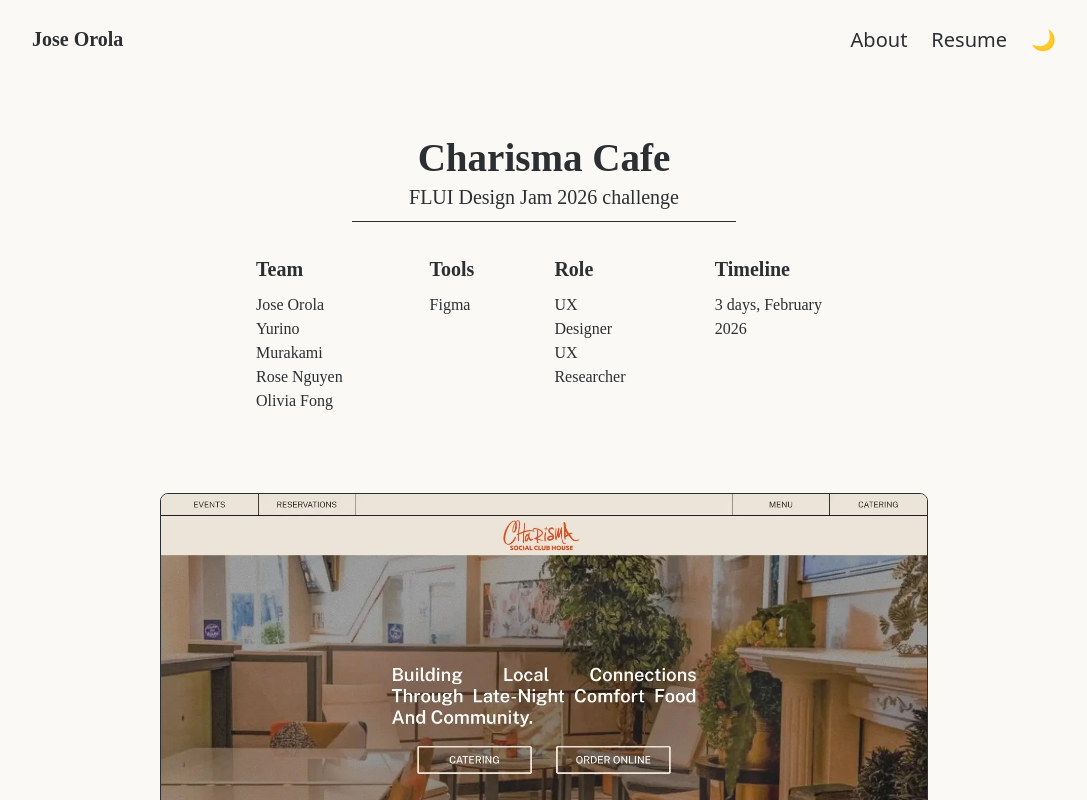
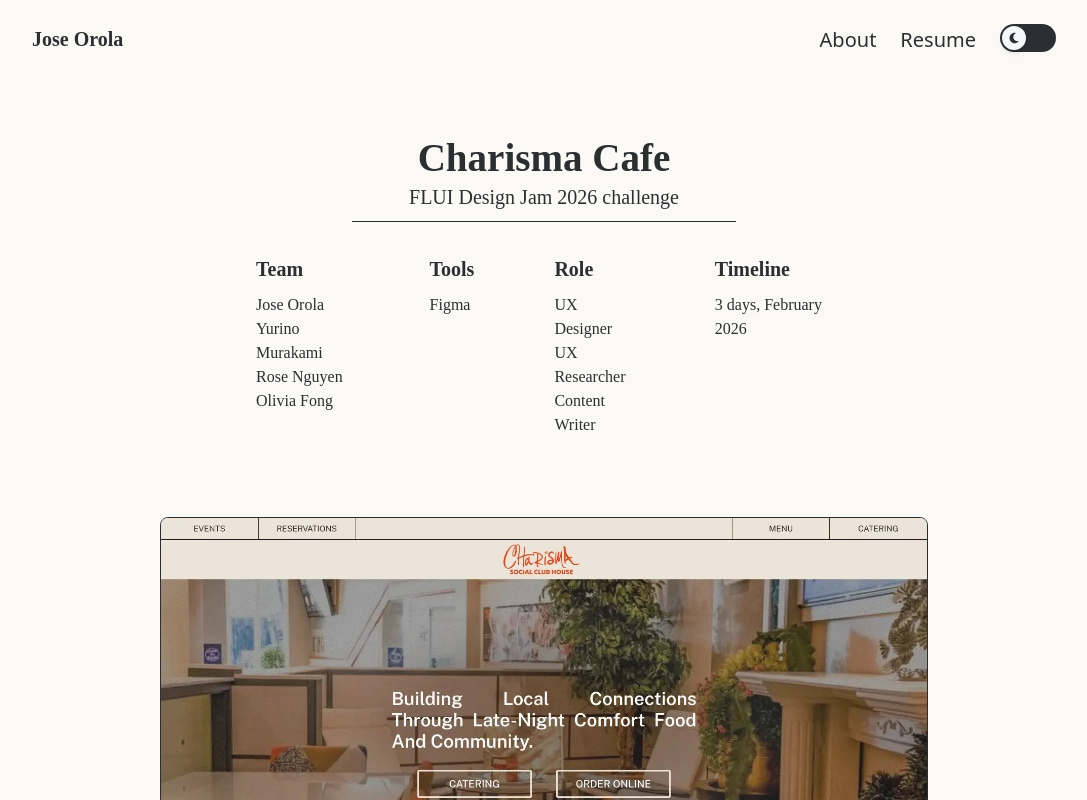
Before and after one commit to jorola0411/PortfolioWebsite, a React (Vite) app in the folder portfolio-website/: page /charismacafe in a window 1280 px wide. Shown: the top 800 px of the page, without its empty margins (96-1183 px from the left). Built offline with nearby package versions, Linux system fonts and the light colour scheme.

Commit message:
V1.3 - New Light/Dark toggle, Basic animations added

```diff
--- a/portfolio-website/index.html
+++ b/portfolio-website/index.html
@@ -12,7 +12,15 @@
   <meta name="viewport" content="width=device-width, initial-scale=1.0" />
   <title>Jose Orola | Web Developer</title>
 </head>
+<!-- Google tag (gtag.js) -->
+<script async src="https://www.googletagmanager.com/gtag/js?id=G-C0RLNBL7P4"></script>
+<script>
+  window.dataLayer = window.dataLayer || [];
+  function gtag(){dataLayer.push(arguments);}
+  gtag('js', new Date());
 
+  gtag('config', 'G-C0RLNBL7P4');
+</script>
 <body>
   <div id="root"></div>
   <script type="module" src="/src/main.jsx"></script>
--- a/portfolio-website/package.json
+++ b/portfolio-website/package.json
@@ -27,7 +27,7 @@
     "eslint-plugin-react-hooks": "^5.0.0",
     "eslint-plugin-react-refresh": "^0.4.14",
     "globals": "^15.11.0",
-    "motion": "^11.11.17",
+    "motion": "^11.18.2",
     "react-router-dom": "^6.28.0",
     "vite": "^5.4.10"
   }
--- a/portfolio-website/src/components/AboutMe.jsx
+++ b/portfolio-website/src/components/AboutMe.jsx
@@ -1,4 +1,5 @@
 import { useEffect } from 'react'
+import { motion } from "motion/react";
 import jose from '../assets/jose.jpg'
 
 export default function AboutMe() {
@@ -9,6 +10,9 @@ export default function AboutMe() {
 
   return (
     <>
+      <motion.div initial={{ opacity: 0, y: 40 }}
+        animate={{ opacity: 1, y: 0 }}
+        transition={{ duration: 0.5, ease: "easeOut" }}>
         <section className='grid grid-cols-1 md:grid-cols-2 gap-8 mb-8'>
           <div className='col-span-1  order-last md:order-first'>
             <h1 className='font-bold text-lg pb-8'>Hey again!</h1>
@@ -74,7 +78,7 @@ export default function AboutMe() {
 
         </section>
 
-
+      </motion.div>
     </>
   )
 }
--- a/portfolio-website/src/components/CCoffee.jsx
+++ b/portfolio-website/src/components/CCoffee.jsx
@@ -1,9 +1,11 @@
 import { useCallback, useRef, useState, useEffect } from "react";
+import { motion } from "motion/react";
 import beforeImg from "../assets/ccoffeehomebefore.webp";
 import afterImg from "../assets/ccoffeehomeafter.webp";
 import ccoffeeia from "../assets/ccoffeeia.webp";
 import responsivenessccoffee from "../assets/responsivenessccoffee.webp";
 import ccoffeedonate from "../assets/ccoffeedonate.webp";
+
 export default function Ccoffee() {
 
   useEffect(() => {
@@ -70,7 +72,10 @@ export default function Ccoffee() {
     <>
 
 
-      <div className="flexbox justify-center items-center mx-auto md:max-w-9/12">
+      <motion.div className="flexbox justify-center items-center mx-auto md:max-w-9/12" initial={{ opacity: 0, y: 40 }}
+        animate={{ opacity: 1, y: 0 }}
+        transition={{ duration: 0.5, ease: "easeOut" }}>
+
         <section className="md:max-w-9/12 mx-auto">
 
           <h1 className="font-bold sm:text-2xl md:text-3xl text-center ">C Coffee</h1>
@@ -199,7 +204,7 @@ export default function Ccoffee() {
 
           <p className="mb-10">Designing for a B2B is often built on credibility and details for their brand, compared to B2C, which focuses on engaging visuals and the emotional aspect of things.</p>
         </section>
-      </div >
+      </motion.div >
 
     </>
   )
--- a/portfolio-website/src/components/CharismaCafe.jsx
+++ b/portfolio-website/src/components/CharismaCafe.jsx
@@ -1,5 +1,5 @@
 import { useEffect } from "react";
-
+import { motion } from "motion/react";
 import charismahome from "../assets/charismahome.webp"
 import brandguide1 from "../assets/charismabrandguide1.webp"
 import brandguide2 from "../assets/charismabrandguide2.webp"
@@ -14,7 +14,9 @@ export default function CharismaCafe() {
     <>
 
 
-      <div className="flexbox justify-center items-center mx-auto max-w-9/12">
+      <motion.div className="flexbox justify-center items-center mx-auto max-w-9/12" initial={{ opacity: 0, y: 40 }}
+        animate={{ opacity: 1, y: 0 }}
+        transition={{ duration: 0.5, ease: "easeOut" }}>
         <section className="md:max-w-9/12 mx-auto">
 
           <h1 className="font-bold sm:text-2xl md:text-3xl text-center ">Charisma Cafe</h1>
@@ -41,6 +43,7 @@ export default function CharismaCafe() {
               <ul>
                 <li>UX Designer</li>
                 <li>UX Researcher</li>
+                <li>Content Writer</li>
               </ul>
             </div>
             <div>
@@ -154,7 +157,7 @@ export default function CharismaCafe() {
           <h2 className='sm:text-xl md:text-2xl font-bold mb-2 '>Reflection</h2>
           <p className="mb-2 ">Despite the time constraints, our team did a job well done under the 3 day period. What I (not the team) would've done differently is spend a little bit more time on user research rather than jump to the UI development quickly and communicate better with the team on what needs to be. Regardless, this event was a good learning opportunity and showcases our adaptabilty and able to work under pressure with tight deadlines. </p>
         </section>
-      </div >
+      </motion.div >
 
     </>
   )
--- a/portfolio-website/src/components/Home.jsx
+++ b/portfolio-website/src/components/Home.jsx
@@ -1,5 +1,5 @@
 import { Link } from 'react-router-dom'
-
+import { motion } from "motion/react";
 import ccoffeetitle from "../assets/ccoffeetitle.webp"
 import charismatitle from "../assets/charismatitle.webp"
 
@@ -18,7 +18,7 @@ export default function Home() {
       <meta charSet="UTF-8" />
       <meta name="viewport" content="width=device-width, initial-scale=1.0" />
 
-      <title>Jose Orola | Web Developer</title>
+      <title>Jose Orola | Digital Designer & Dev</title>
 
       <meta name="description" content="Hello, I'm Jose. I'm a UI/UX designer and Front-End developer located in the expensive city of Vancouver, BC. My aim is to create passionate and meaningful solutions with my clients/company." />
 
@@ -33,8 +33,11 @@ export default function Home() {
       <meta name="twitter:description" content="Explore the portfolio of Jose, a UI/UX designer and front-end developer, featuring projects like Lelem Natural Park and Styles." />
       <meta name="twitter:url" content="https://joseorola.ca/" />
 
-      <div>
 
+      <motion.div initial={{ opacity: 0, y: 40 }}
+      animate={{ opacity: 1, y: 0 }}
+      transition={{ duration: 0.5, ease: "easeOut" }}
+    >
         <section className='flex-row mx-auto text-center'>
           <h1 className='md:text-lg mb-8'>
             Hello, I'm Jose; <span className='font-medium'>Digital Developer.</span>
@@ -94,9 +97,10 @@ export default function Home() {
               </div>
             ))}
           </div>
+
         </section>
 
-      </div>
+      </motion.div>
 
     </>
   )
--- a/portfolio-website/src/components/Layout.jsx
+++ b/portfolio-website/src/components/Layout.jsx
@@ -1,7 +1,7 @@
 import { Outlet, Link } from 'react-router-dom'
 import { useState, useEffect } from 'react';
 
-import { FaXmark, FaBars } from "react-icons/fa6";
+import { FaXmark, FaBars, FaSun, FaMoon } from "react-icons/fa6";
 
 export default function Layout() {
 
@@ -39,7 +39,7 @@ export default function Layout() {
     return (
         <>
 
-            <div className='bg-offwhite dark:bg-caviar text-caviar dark:text-offwhite'>
+            <div className='bg-offwhite dark:bg-caviar text-caviar dark:text-offwhite transition-colors duration-300'>
                 <nav className='md:text-lg sm:px-8 md:px-32 pt-6 sm:mb-10 md:mb-20'>
                     <div className='flex justify-between'>
                         <Link to="/">
@@ -59,13 +59,19 @@ export default function Layout() {
                                     Resume
                                 </a>
                             </button>
-                            <button onClick={toggleDark} className='hover:cursor-pointer'>
-                                {dark ? "☀️" : "🌙"}
+
+                            <button onClick={toggleDark} className={`hover:cursor-pointer relative w-14 h-7 transition-colors duration-300 ease-in-out rounded-full   ${dark ? 'bg-coffee' : 'bg-caviar'}`} aria-label="Toggle dark mode">
+                                <span className={`absolute top-0.5 left-0.5 w-6 h-6 rounded-full shadow-md flex items-center justify-center text-sm transition-transform duration-300 ease-in-out bg-snow ${dark ? 'translate-x-7' : 'translate-x-0'}`}>
+                                    {dark ? <FaSun className="text-caviar" /> : <FaMoon className="text-caviar" />}
+                                </span>
                             </button>
+
                         </div>
                         <div className="flex md:hidden gap-4">
-                            <button onClick={toggleDark} className='hover:cursor-pointer'>
-                                {dark ? "☀️" : "🌙"}
+                           <button onClick={toggleDark} className={`hover:cursor-pointer relative w-14 h-7 transition-colors duration-300 ease-in-out rounded-full   ${dark ? 'bg-coffee' : 'bg-caviar'}`} aria-label="Toggle dark mode">
+                                <span className={`absolute top-0.5 left-0.5 w-6 h-6 rounded-full shadow-md flex items-center justify-center text-sm transition-transform duration-300 ease-in-out bg-snow ${dark ? 'translate-x-7' : 'translate-x-0'}`}>
+                                    {dark ? <FaSun className="text-caviar" /> : <FaMoon className="text-caviar" />}
+                                </span>
                             </button>
                             <button
                                 className={`transition-transform duration-300 ${isOpen ? "rotate-180" : "rotate-0"}`}
@@ -92,7 +98,7 @@ export default function Layout() {
                     <Outlet />
                 </main>
 
-                <footer className='dark:bg-shadowgray bg-snow sm:px-8 md:px-32 md:py-2'>
+                <footer className='dark:bg-shadowgray bg-snow sm:px-8 md:px-32 md:py-2 scroll-smooth'>
                     <div className="grid md:grid-cols-2 mx-auto justify-between sm:gap-10 md:gap-20 items-end sm:py-3 md:py-0">
                         <div className='col-span-1 sm:text-left '>
                             <h5 className='sm:text-lg md:text-xl mb-2'>Let's get in touch.</h5>
@@ -126,10 +132,8 @@ export default function Layout() {
                             <p>Copyright 2026 Jose Orola.</p>
                         </div>
                         <div className='col-span-1 flex flex-col md:items-end'>
-                            <p className='md:text-right'>Made with React.
-                                <br />
-                                This website complies with WCAG 2.2 Accessibiility.
-                                <br />
+                            <p className='md:text-right'>
+                                This website was made with React and complies with WCAG 2.2 Accessibiility.
                             </p>
                         </div>
                     </div>
```
Also changed, not shown: 1 other file (tests, documents, lock files or other folders). Lines whose indentation alone changed are shown as unchanged.
